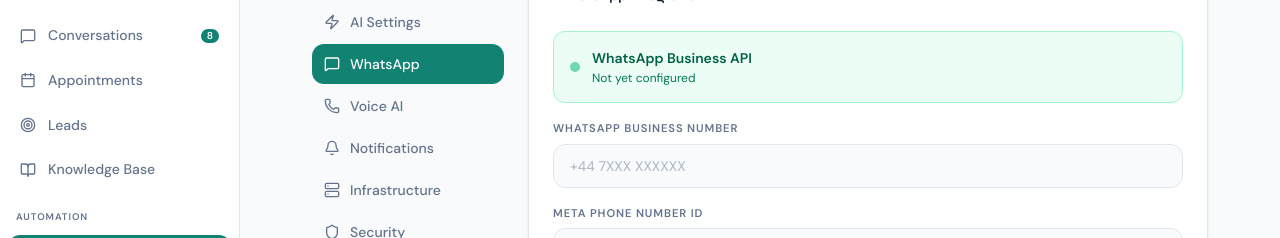
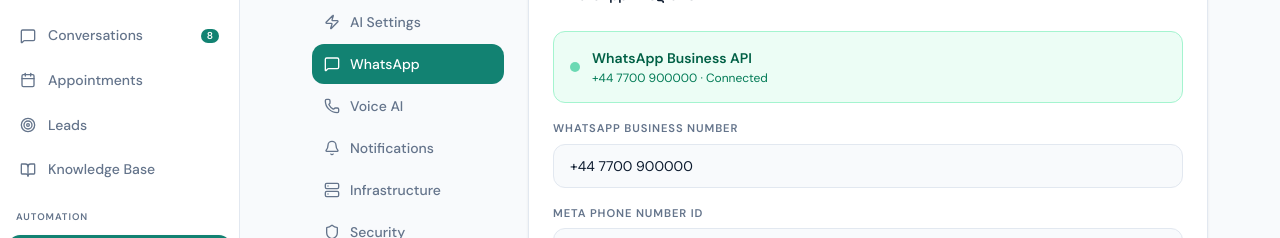
Before and after one commit to zebi308/visionflow-ai, a React (Vite) app: page /app/settings in a window 1280 px wide. Both pictures are taken after a click on the button "WhatsApp". Shown: the part 206-444 px from the top of the page. Built offline with nearby package versions, Linux system fonts and the light colour scheme.

Commit message:
Fix Settings.tsx - remove hardcoded keys, fix apostrophe parse errors

```diff
--- a/src/pages/settings/Settings.tsx
+++ b/src/pages/settings/Settings.tsx
@@ -170,7 +170,7 @@
                 </div>
                 <div>
                   <label className="label">GOC Practice Number</label>
-                  <input className="input" defaultValue={practice?.goc_number ?? ''} placeholder="GOC-01-XXXXX" />
+                  <input className="input" defaultValue={practice?.gocNumber ?? ''} placeholder="GOC-01-XXXXX" />
                   <p className="text-xs text-muted mt-1">Required for GOC-regulated practice identification.</p>
                 </div>
                 <div>
@@ -301,14 +301,14 @@
                   <div>
                     <p className="text-sm font-semibold text-emerald-800">WhatsApp Business API</p>
                     <p className="text-xs text-emerald-700 mt-0.5">
-                      {practice?.whatsapp_number ? `${practice.whatsapp_number} · Connected` : 'Not yet configured'}
+                      {practice?.whatsappNumber ? `${practice.whatsappNumber} · Connected` : 'Not yet configured'}
                     </p>
                   </div>
                 </div>
 
                 <div>
                   <label className="label">WhatsApp Business Number</label>
-                  <input className="input" defaultValue={practice?.whatsapp_number ?? ''} placeholder="+44 7XXX XXXXXX" />
+                  <input className="input" defaultValue={practice?.whatsappNumber ?? ''} placeholder="+44 7XXX XXXXXX" />
                 </div>
                 <div>
                   <label className="label">Meta Phone Number ID</label>
```
